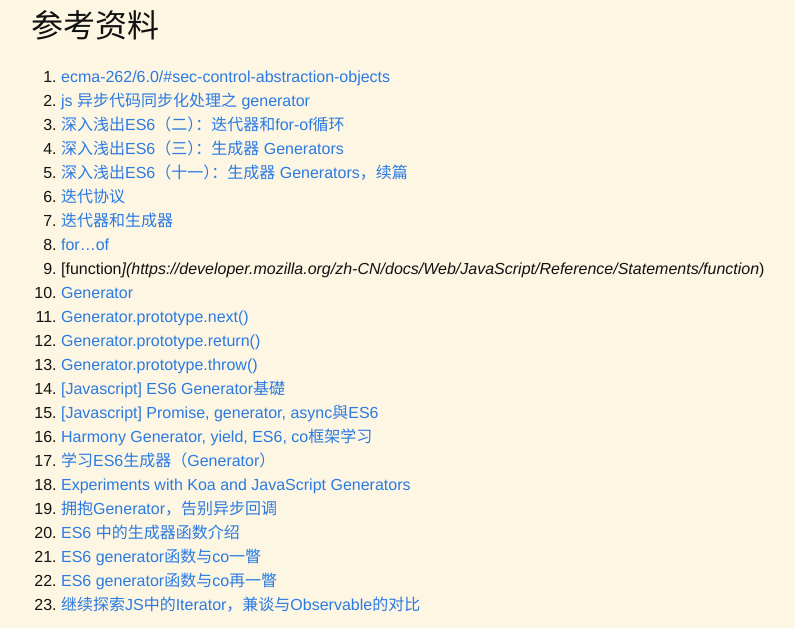
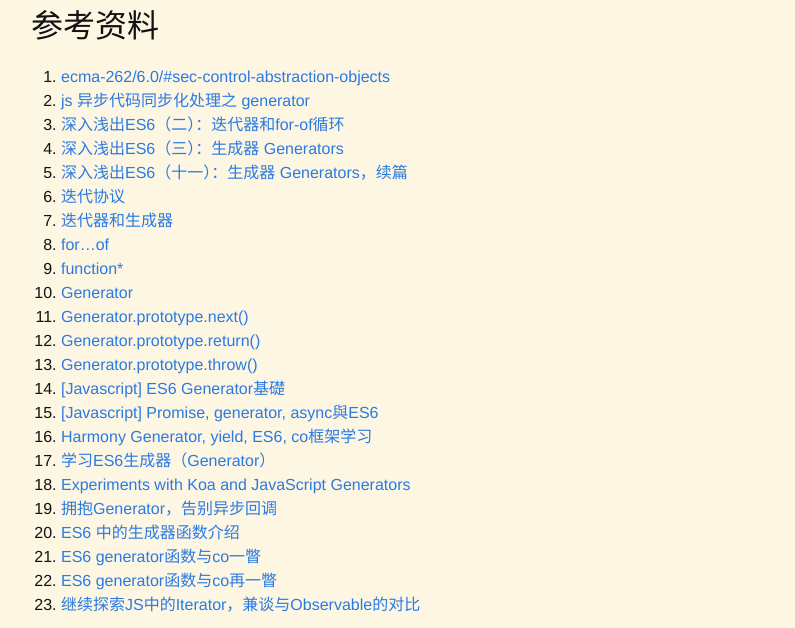
Before and after one commit to testudy/testudy.github.io, a Jekyll site: the page built from tech/_posts/2017-05-30-iteration-protocols.md, in a window 1280 px wide and 900 px high, scrolled down 11671 px, cut to the strip 0-628 px from the top of the window. Shown: the whole strip, without its empty margins (239-1034 px from the left). Built offline with Jekyll 4.4.1, drawn with Linux system fonts in a browser that asks for light colours; comment, search, counter and statistics services are not loaded.

Commit message:
调整排版

```diff
--- a/tech/_posts/2017-05-30-iteration-protocols.md
+++ b/tech/_posts/2017-05-30-iteration-protocols.md
@@ -477,7 +477,7 @@ Error: load error
 6. [迭代协议](https://developer.mozilla.org/zh-CN/docs/Web/JavaScript/Reference/Iteration_protocols)
 7. [迭代器和生成器](https://developer.mozilla.org/zh-CN/docs/Web/JavaScript/Guide/Iterators_and_Generators)
 8. [for...of](https://developer.mozilla.org/zh-CN/docs/Web/JavaScript/Reference/Statements/for...of)
-9. [function*](https://developer.mozilla.org/zh-CN/docs/Web/JavaScript/Reference/Statements/function*)
+9. [function\*](https://developer.mozilla.org/zh-CN/docs/Web/JavaScript/Reference/Statements/function*)
 10. [Generator](https://developer.mozilla.org/zh-CN/docs/Web/JavaScript/Reference/Global_Objects/Generator)
 11. [Generator.prototype.next()](https://developer.mozilla.org/zh-CN/docs/Web/JavaScript/Reference/Global_Objects/Generator/next)
 12. [Generator.prototype.return()](https://developer.mozilla.org/zh-CN/docs/Web/JavaScript/Reference/Global_Objects/Generator/return)
```
